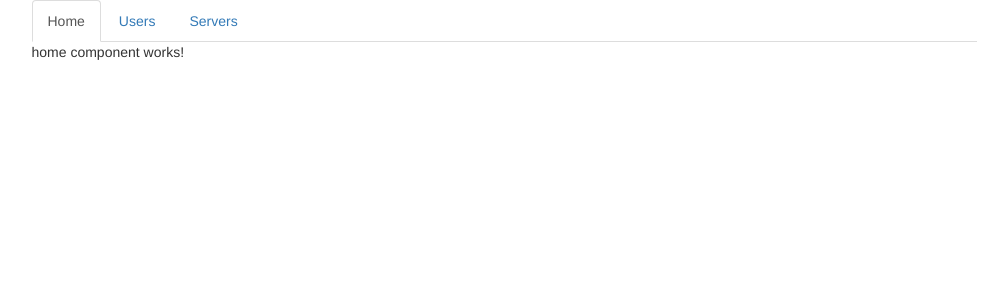
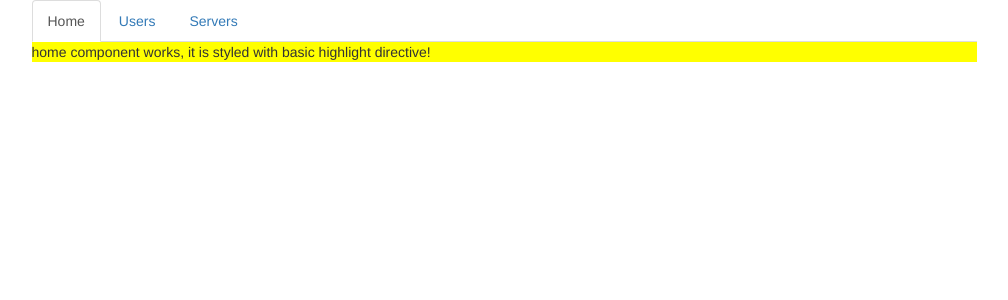
Before and after one commit to techraiders/ng4forms, an Angular app: page / in a window 1280 px wide. Shown: the top 300 px of the page, without its empty margins (136-1144 px from the left). Built offline with nearby package versions, Linux system fonts and the light colour scheme.

Commit message:
Creates and use basic-highlight-attribute directive.

```diff
--- a/src/app/app.module.ts
+++ b/src/app/app.module.ts
@@ -8,6 +8,7 @@
 import { UsersComponent } from './users/users.component';
 import { HomeComponent } from './home/home.component';
 import { ServersComponent } from './servers/servers.component';
+import { BasicHighlightDirective } from './basic-highlight/basic-highlight.directive';
 
 const appRoutes: Routes = [
   {path: '', component: HomeComponent},
@@ -21,7 +22,8 @@
     TemplateDrivenComponent,
     UsersComponent,
     HomeComponent,
-    ServersComponent
+    ServersComponent,
+    BasicHighlightDirective
   ],
   imports: [
     BrowserModule,
--- /dev/null
+++ b/src/app/basic-highlight/basic-highlight.directive.ts
@@ -0,0 +1,15 @@
+import { Directive, ElementRef, OnInit } from '@angular/core';
+
+@Directive({
+  selector: '[appBasicHighlight]'
+})
+export class BasicHighlightDirective implements OnInit {
+
+  constructor(private elementRef: ElementRef) {
+    //elementRef.nativeElement
+  }
+
+  ngOnInit() {
+    this.elementRef.nativeElement.style.backgroundColor = 'yellow';
+  }
+}
--- a/src/app/home/home.component.html
+++ b/src/app/home/home.component.html
@@ -1,3 +1,3 @@
-<p>
-  home component works!
+<p appBasicHighlight>
+  home component works, it is styled with basic highlight directive!
 </p>
```
Also changed, not shown: 1 other file (tests, documents, lock files or other folders).
